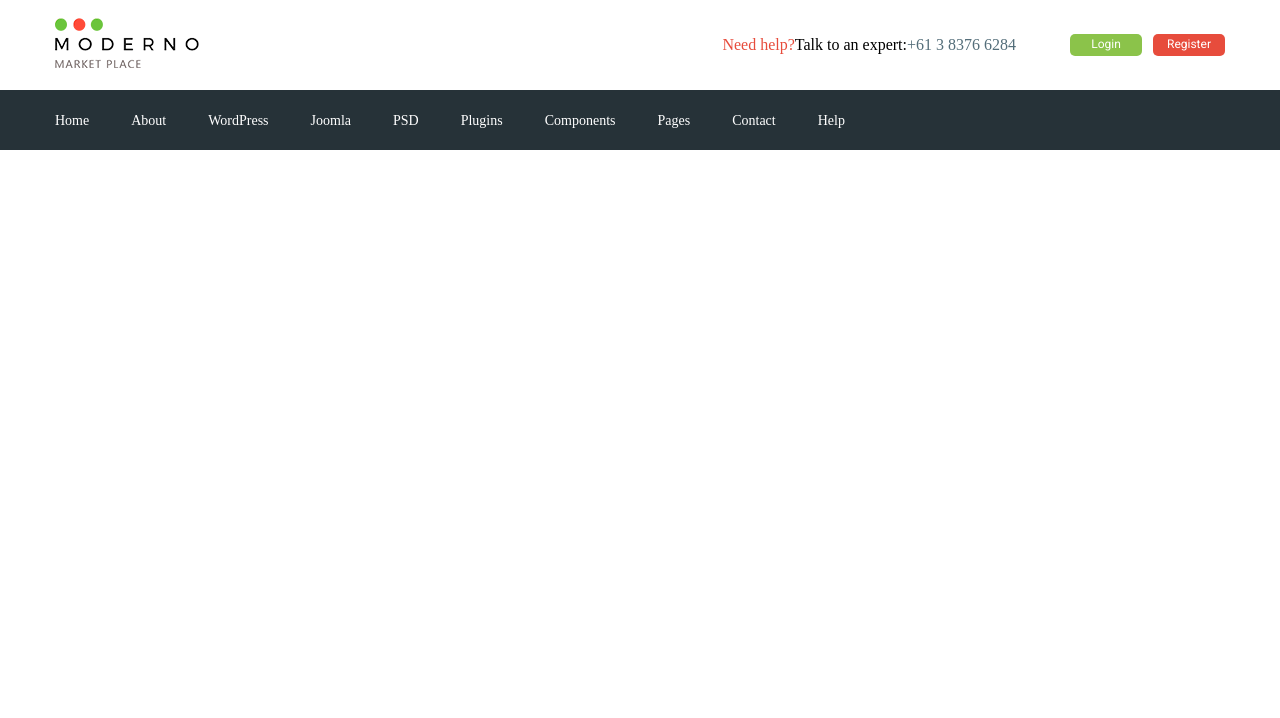
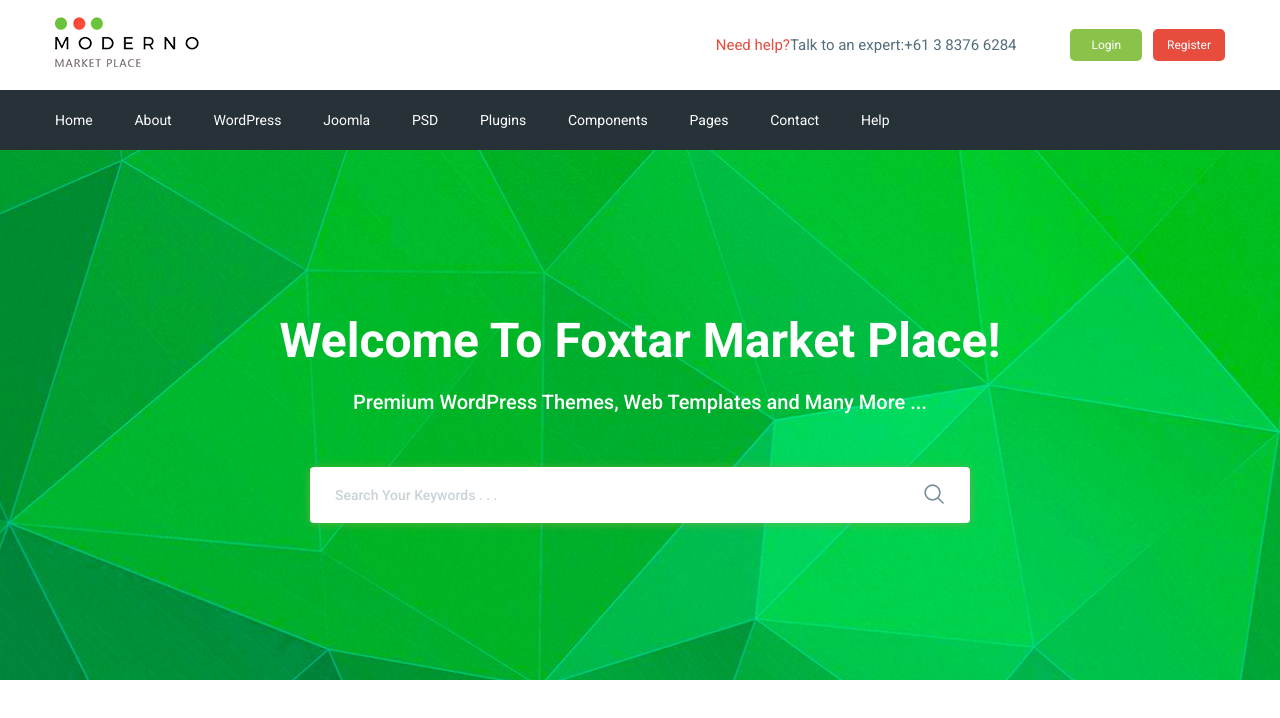
Before and after one commit to trickyscars/moderno, a website: page app/index.html in a window 1280 px wide. Drawn offline with nearby package versions, Linux system fonts and the light colour scheme; files that its build step writes are made by us from their sources.

Commit message:
added search section

```diff
--- a/app/index.html
+++ b/app/index.html
@@ -73,6 +73,30 @@
         </div>
 
     </header>
+    <section class="search" style="background-image:url(images/search-bg.jpg);">
+        <div class="container">
+            <div class="search__inner">
+                <div class="search__inner-title">
+                    Welcome To Foxtar Market Place!
+                </div>
+                <div class="search__inner-text">
+                    Premium WordPress Themes, Web Templates and Many More ...
+                </div>
+                <div class="search__inner-form">
+                    <div class="form">
+                        <input type="text" placeholder="Search Your Keywords . . ." required>
+                        <button type="submit">
+                            <img src="images/icons/search.png" alt="">
+                        </button>
+
+                    </div>
+                </div>
+
+            </div>
+        </div>
+
+
+    </section>
 
 
 
--- a/app/scss/_global.scss
+++ b/app/scss/_global.scss
@@ -21,7 +21,7 @@ li {
     list-style: none;
 }
 
-.body {
+body {
     font-size: 15px;
     line-height: 24px;
     color: $color-text;
--- a/app/scss/style.scss
+++ b/app/scss/style.scss
@@ -23,7 +23,6 @@
     text-align: center;
     font-size: 12px;
     font-weight: 400;
-    font-family: "Roboto", sans-serif;
 }
 
 .header__btn-login {
@@ -57,3 +56,56 @@
         font-size: 14px;
     }
 }
+
+.search {
+    background-repeat: no-repeat;
+    background-position: top center;
+    background-size: cover;
+    min-height: 530px;
+}
+
+.search__inner {
+    padding: 155px 0 100px;
+    color: #fff;
+    text-align: center;
+    &-title {
+        margin-bottom: 10px;
+        font-size: 48px;
+        font-weight: 700;
+        line-height: 72px;
+    }
+    &-text {
+        margin-bottom: 50px;
+        font-size: 20px;
+        font-weight: 500;
+        line-height: 30px;
+    }
+    &-form {
+        max-width: 660px;
+        width: 100%;
+        margin: 0 auto;
+        position: relative;
+        input {
+            display: block;
+            width: 100%;
+            box-shadow: 0px 1px 10px 0px rgba(124, 178, 64, 0.75);
+            border-radius: 4px;
+            height: 56px;
+            border: none;
+            font-size: 14px;
+            font-weight: 500;
+            padding-left: 25px;
+            padding-right: 60px;
+            &::placeholder {
+                color: #c9d2d6;
+            }
+        }
+        button {
+            position: absolute;
+            border: none;
+            background-color: transparent;
+            right: 20px;
+            top: 16px;
+        }
+    }
+}
```
Also changed, not shown: app/fonts/Roboto-Regular.woff (deleted), app/fonts/Roboto-Regular.woff2 (deleted), app/images/icons/search.png (added), app/images/icons/search.svg (added), app/images/search-bg.jpg (added).
